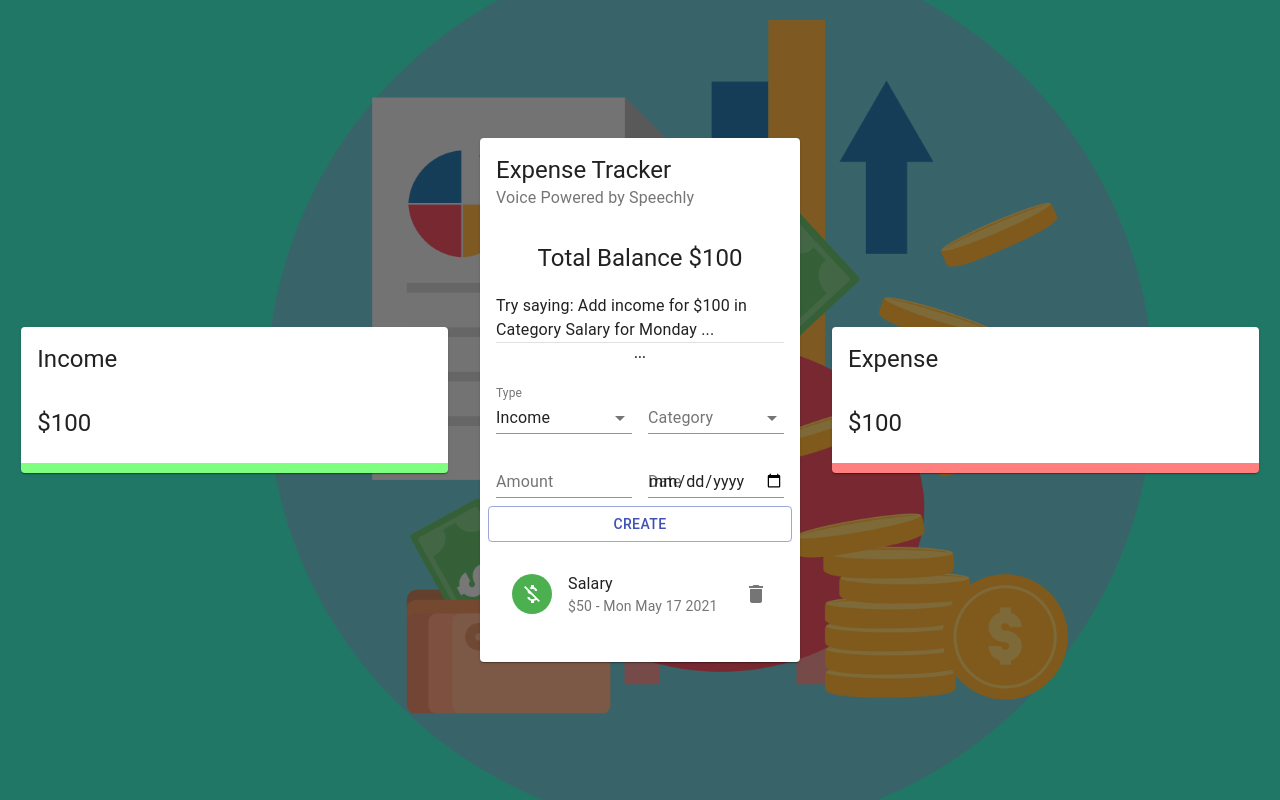
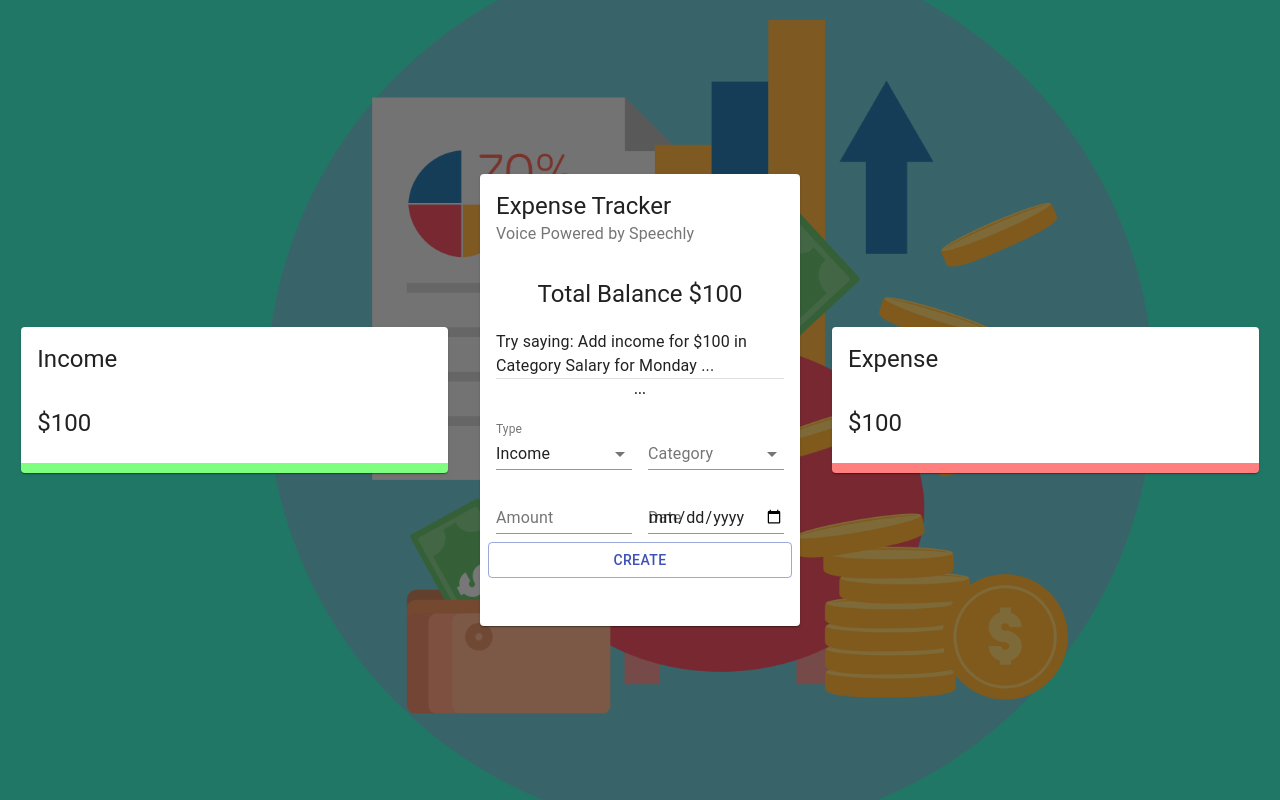
Before and after one commit to dhvaneshshah97/Speechly_Expense_Tracker_React, a React (Create React App) app: page / in a window 1280 px wide. Built offline with nearby package versions, Linux system fonts and the light colour scheme.

Commit message:
Add and Delete Transactions

```diff
--- a/src/components/Main/List/List.jsx
+++ b/src/components/Main/List/List.jsx
@@ -7,11 +7,7 @@
 
 const List = () => {
     const classes = useStyles();
-    const { deleteTransaction, addTransaction } = useContext(ExpenseTrackerContext);
-
-    const transactions = [
-        { id: 1, type: 'Income', category: 'Salary', amount: 50, date: 'Mon May 17 2021' }
-    ];
+    const { deleteTransaction, transactions } = useContext(ExpenseTrackerContext);
 
     return (
         <MUIList dense={false} className={classes.list}>
@@ -25,7 +21,7 @@
                         </ListItemAvatar>
                         <ListItemText primary={transaction.category} secondary={`$${transaction.amount} - ${transaction.date}`} />
                         <ListItemSecondaryAction>
-                            <IconButton edge="end" aria-label="delete" onCLick="">
+                            <IconButton edge="end" aria-label="delete" onClick ={() => deleteTransaction(transaction.id)}>
                                 <Delete />
                             </IconButton>
                         </ListItemSecondaryAction>
--- a/src/context/context.js
+++ b/src/context/context.js
@@ -13,12 +13,11 @@
     const deleteTransaction = (id) => dispatch({ type: 'DELETE_TRANSACTION', payload: id });
     const addTransaction = (transaction) => dispatch({ type: 'ADD_TRANSACTION', payload: transaction });
 
-    console.log(transactions);
-
     return (
         <ExpenseTrackerContext.Provider value={{
             deleteTransaction,
             addTransaction,
+            transactions,
         }} >
             {children}
         </ExpenseTrackerContext.Provider>
```
